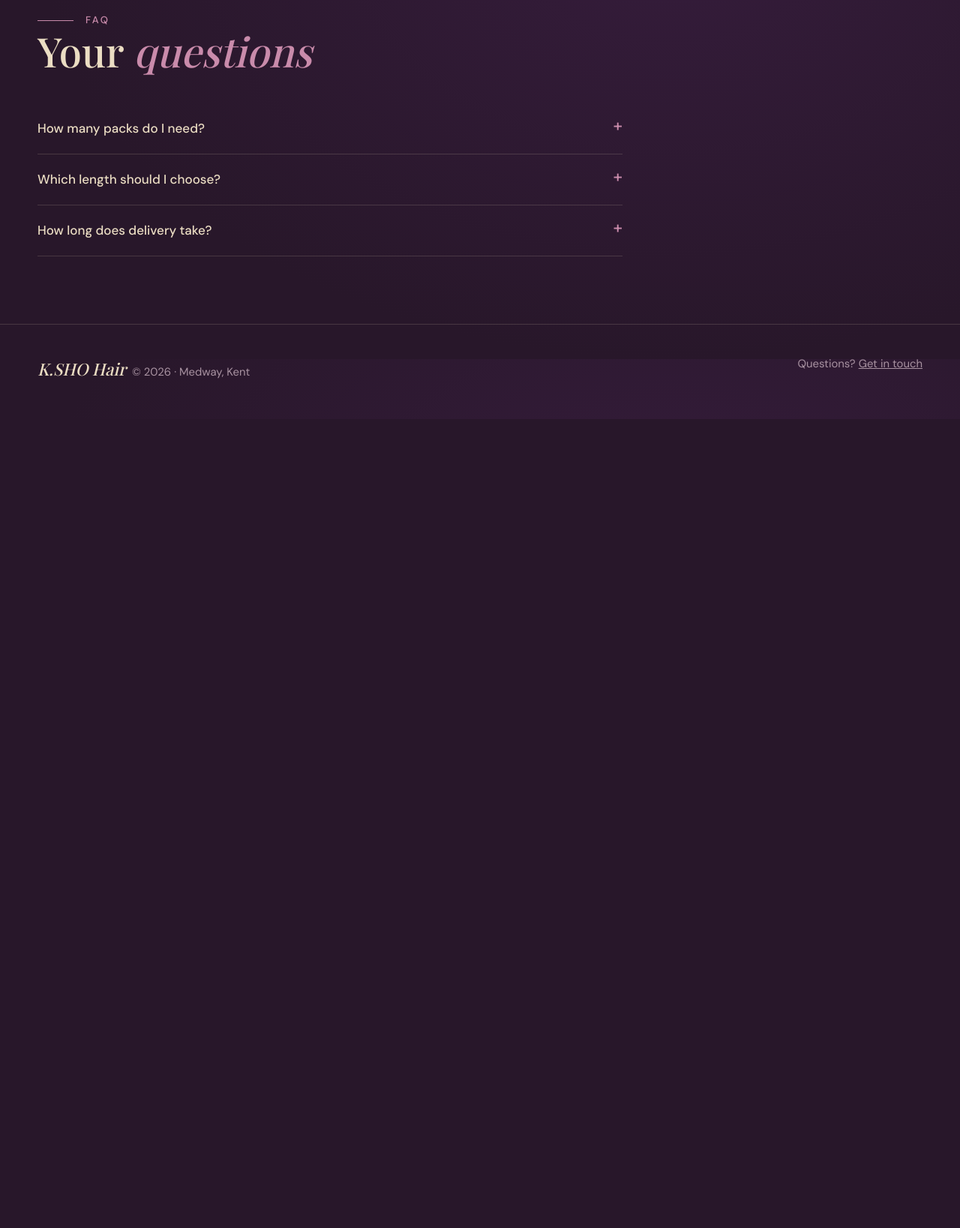
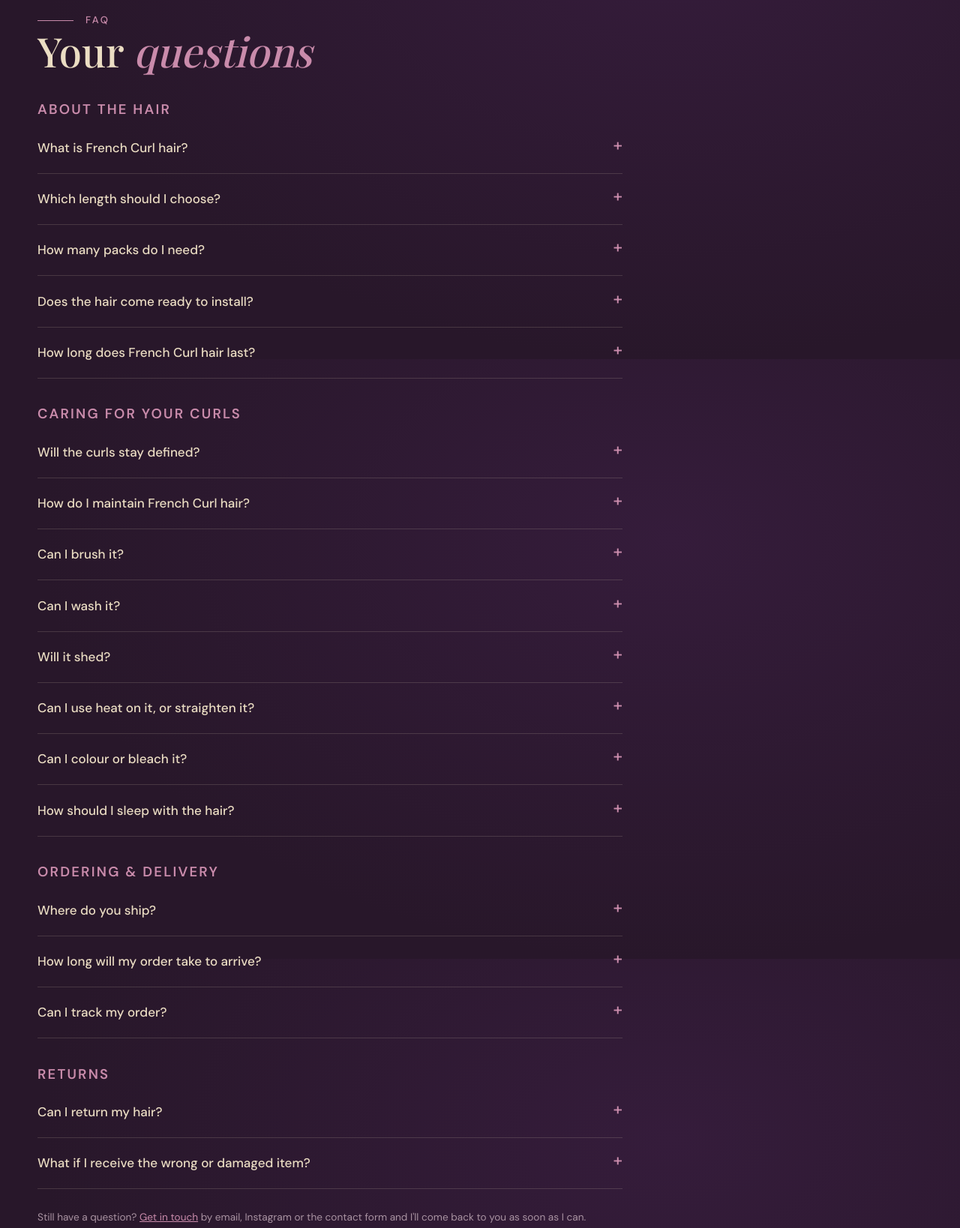
Before and after one commit to Michvl1/K.SHO-Hair, a plain HTML site: page ksho-bundles.html in a window 1280 px wide. Shown: the part 2721-4359 px from the top of the page at 75% size. Before the commit the page ends 3280 px from the top, so only its background shows below. Drawn offline with nearby package versions, Linux system fonts and the light colour scheme; a web font is replaced by a local one.

Commit message:
Update ksho-bundles.html

```diff
--- a/ksho-bundles.html
+++ b/ksho-bundles.html
@@ -7,7 +7,6 @@
 
 <link rel="icon" type="png" href="favicon.png">
 <link rel="shortcut icon" href="favicon.png">
-
 
 <link rel="preconnect" href="https://fonts.googleapis.com">
 <link rel="preconnect" href="https://fonts.gstatic.com" crossorigin>
@@ -111,6 +110,8 @@ section{ position:relative; padding:clamp(3.5rem,7vw,6rem) 0; }
 .faq summary::after{ content:"+"; font-size:1.4rem; line-height:1; color:var(--pink); }
 .faq details[open] summary::after{ content:"–"; }
 .faq p{ color:var(--muted); margin:.7rem 0 0; }
+.faq-head{ font-size:1.15rem; color:var(--pink); font-family:var(--body); font-weight:600; letter-spacing:.12em; text-transform:uppercase; margin:2.4rem 0 .4rem; }
+.faq-head:first-child{ margin-top:0; }
 footer{ border-top:1px solid var(--line); padding:2.5rem 0 3rem; color:var(--muted); font-size:.93rem; }
 footer .wrap{ display:flex; justify-content:space-between; flex-wrap:wrap; gap:1rem; }
 footer .logo{ font-size:1.4rem; }
@@ -206,7 +207,7 @@ footer .logo{ font-size:1.4rem; }
   <section id="shop">
     <div class="wrap">
       <div class="buy">
-        <div class="art" id="art"><span class="tag">Available now</span></div>
+        <div class="art" id="art"><span class="tag">Available Now 🟢</span></div>
         <div class="panel">
           <div>
             <p class="eyebrow" style="margin-bottom:.8rem">Braiding hair</p>
@@ -252,10 +253,33 @@ footer .logo{ font-size:1.4rem; }
     <div class="wrap">
       <div class="sec-head"><div><p class="eyebrow">FAQ</p><h2>Your <em>questions</em></h2></div></div>
       <div class="faq">
-        <details><summary>How many packs do I need?</summary><p>A full head takes 8–10 packs. For bigger or longer styles you may need a few extra, which you can buy as single packs. If you're booked in with me, I'll confirm what you need before you order.</p></details>
+        <h3 class="faq-head">About the hair</h3>
+        <details><summary>What is French Curl hair?</summary><p>A soft, defined curly texture with a bouncy pattern. It gives a natural, voluminous look and can be styled in different ways depending on your preference.</p></details>
         <details><summary>Which length should I choose?</summary><p>12" is bob length, 16" is bra-strap length, 22" is lower-back length and 24" is bum length.</p></details>
-        <details><summary>How long does delivery take?</summary><p>Orders are posted within 2 working days by tracked delivery. We ship across the UK and internationally — international delivery times and costs are shown at checkout.</p></details>
+        <details><summary>How many packs do I need?</summary><p>A full head takes 8–10 packs, though it depends on your desired length, fullness and installation. For a fuller look you may need a few extra, which you can buy as single packs. If you're booked in with me, I'll confirm what you need before you order.</p></details>
+        <details><summary>Does the hair come ready to install?</summary><p>Yes. Once the packaging is removed, gently brush the hair from the bottom upwards. Apply an oil serum or oil sheen spray to refresh and define the curls before installation.</p></details>
+        <details><summary>How long does French Curl hair last?</summary><p>French Curl hair is made from synthetic fibre and can't be reused, so treat it carefully throughout the time you wear it for the best results.</p></details>
+
+        <h3 class="faq-head">Caring for your curls</h3>
+        <details><summary>Will the curls stay defined?</summary><p>Yes, with the right care. The curl pattern can soften or loosen over time, especially with frequent washing, brushing or heat. The right products help maintain the definition.</p></details>
+        <details><summary>How do I maintain French Curl hair?</summary><p>Avoid excessive brushing and gently finger-detangle the curls when needed. An oil sheen spray, oil or serum helps maintain the curls and keeps the hair looking fresh.</p></details>
+        <details><summary>Can I brush it?</summary><p>Finger-detangling is best wherever possible. If you do need to detangle, use a wide-tooth comb or a curly-hair brush and work from the ends upwards.</p></details>
+        <details><summary>Can I wash it?</summary><p>Yes. Wash gently with a moisturising shampoo and conditioner. Avoid rough rubbing or scrubbing, which causes tangling and disrupts the curl pattern.</p></details>
+        <details><summary>Will it shed?</summary><p>Some shedding is normal with curly hair, particularly when detangling. Excessive shedding isn't expected and is usually affected by how the hair is installed, handled and maintained.</p></details>
+        <details><summary>Can I use heat on it, or straighten it?</summary><p>No. Heat permanently alters and damages the curl pattern, so French Curl hair can't be heat-styled or straightened.</p></details>
+        <details><summary>Can I colour or bleach it?</summary><p>No. French Curl hair is synthetic, so it can't be coloured or bleached.</p></details>
+        <details><summary>How should I sleep with the hair?</summary><p>Protect the curls with a satin or silk bonnet or scarf, or sleep on a satin or silk pillowcase. Before bed, gently finger-detangle, separate the hair into 4 sections, then twist or plait each one and loosely gather it to reduce tangling overnight.</p></details>
+
+        <h3 class="faq-head">Ordering &amp; delivery</h3>
+        <details><summary>Where do you ship?</summary><p>We ship to the UK, Europe, USA and Canada. Delivery options and costs are shown at checkout.</p></details>
+        <details><summary>How long will my order take to arrive?</summary><p>Orders are dispatched within 2 working days. Delivery times vary depending on your location and the delivery option you choose at checkout.</p></details>
+        <details><summary>Can I track my order?</summary><p>Yes. Once your order has been dispatched you'll receive tracking information by email or SMS.</p></details>
+
+        <h3 class="faq-head">Returns</h3>
+        <details><summary>Can I return my hair?</summary><p>For hygiene reasons, hair must be unused, unworn and in its original condition to be eligible for a return. See our returns policy for full details.</p></details>
+        <details><summary>What if I receive the wrong or damaged item?</summary><p>Contact me as soon as possible with your order number and photos of the item, and I'll review it and put it right.</p></details>
       </div>
+      <p class="hint" style="max-width:780px;margin-top:1.6rem">Still have a question? <a id="faqContact" href="#" target="_blank" rel="noopener" style="color:var(--pink)">Get in touch</a> by email, Instagram or the contact form and I'll come back to you as soon as I can.</p>
     </div>
   </section>
 </main>
@@ -439,6 +463,7 @@ $("#yr").textContent=new Date().getFullYear();
 $("#bookNow").href=STORE.bookingUrl;
 $("#homeLink").href=STORE.homeUrl;
 $("#footContact").href=STORE.contactUrl;
+$("#faqContact").href=STORE.contactUrl;
 render(); renderColours(); checkThanks();
 </script>
 </body>
```
